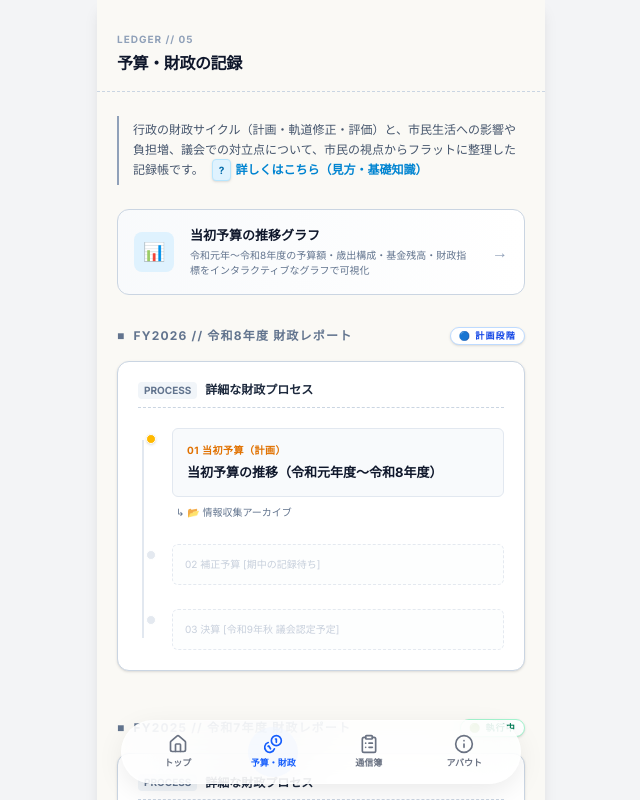
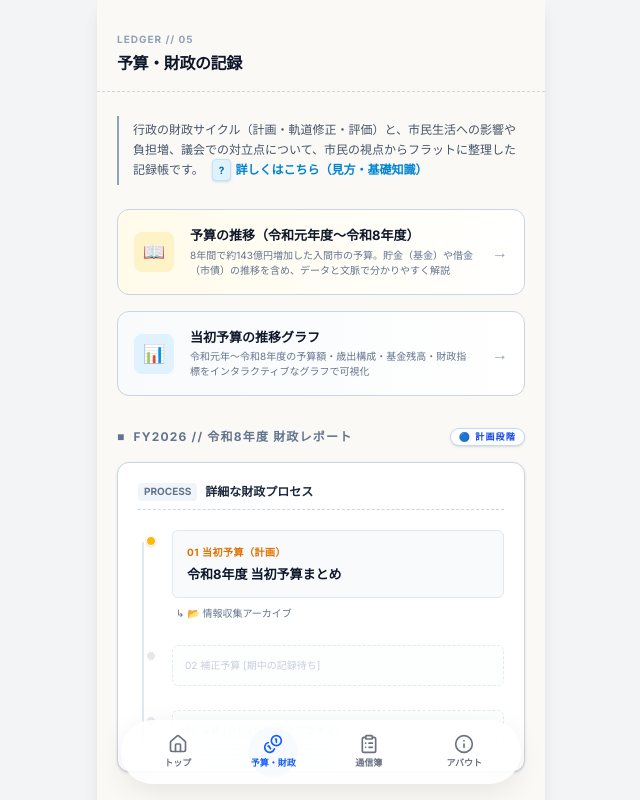
Before and after one commit to iruma-voice/open-iruma-app, a Next.js app: page /budget in a window 1280 px wide. Shown: the top 800 px of the page, without its empty margins (319-959 px from the left). Built offline with nearby package versions, Linux system fonts and the light colour scheme.

Commit message:
予算の推移まとめ記事が令和8年度当初予算に誤分類されるバグの修正およびリンクカードの追加

```diff
--- a/src/app/budget/page.tsx
+++ b/src/app/budget/page.tsx
@@ -21,6 +21,11 @@ export default function BudgetPage() {
   const groupedBudgets: Record<string, any> = {};
 
   budgets.forEach((b: any) => {
+    // 予算の推移まとめ記事（id: 391086d18a02）は年度別のタイムラインには含めない
+    if (b.id === '391086d18a02' || b.tags.includes('budget/推移')) {
+      return;
+    }
+
     const year = extractYear(b.title);
     if (!groupedBudgets[year]) {
       groupedBudgets[year] = {
@@ -102,6 +107,22 @@ export default function BudgetPage() {
             </Link>
           </p>
         </div>
+      </div>
+
+      {/* 予算の推移まとめ記事へのリンク */}
+      <div className="px-5 mb-4">
+        <Link href="/budget/391086d18a02" className="block group outline-none">
+          <div className="border border-slate-300 rounded-xl p-4 bg-gradient-to-r from-amber-50 to-white hover:border-amber-300 hover:shadow-md transition-all flex items-center gap-4">
+            <div className="w-10 h-10 rounded-lg bg-amber-100 flex items-center justify-center shrink-0 group-hover:bg-amber-200 transition-colors">
+              <span className="text-lg">📖</span>
+            </div>
+            <div className="flex-1 min-w-0">
+              <h3 className="text-[13px] font-bold text-slate-900 group-hover:text-amber-700 transition-colors">予算の推移（令和元年度〜令和8年度）</h3>
+              <p className="text-[10px] text-slate-500 mt-0.5">8年間で約143億円増加した入間市の予算。貯金（基金）や借金（市債）の推移を含め、データと文脈で分かりやすく解説</p>
+            </div>
+            <span className="text-slate-400 group-hover:text-amber-600 transition-colors shrink-0">→</span>
+          </div>
+        </Link>
       </div>
 
       {/* 推移グラフページへのリンク */}
```
